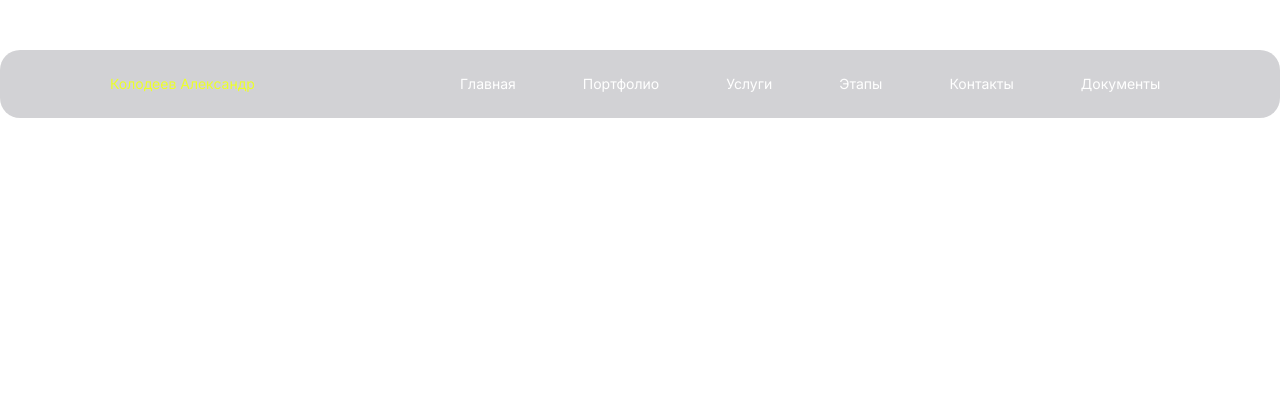
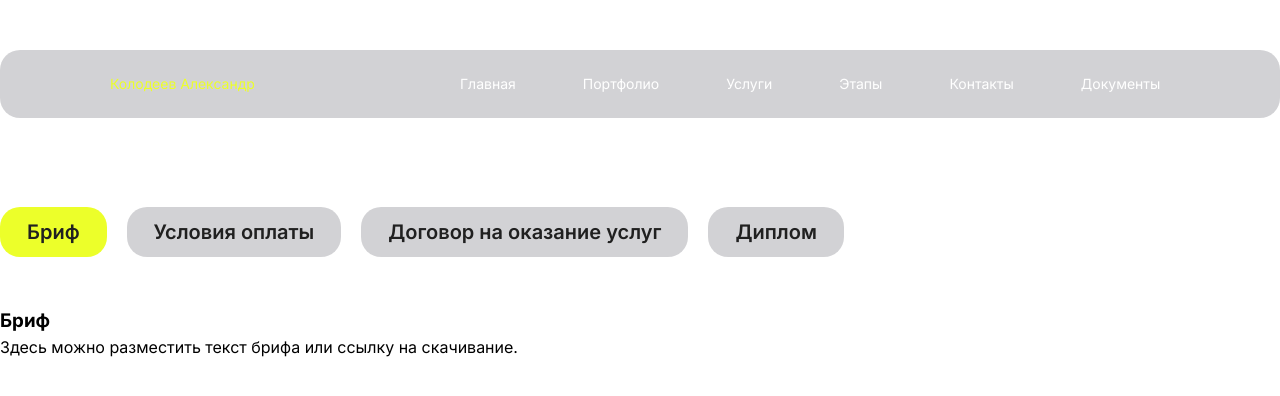
Before and after one commit to Abu014/my-vite-project, a React (Vite) app: page /my-vite-project/documents in a window 1280 px wide. Shown: the top 396 px of the page. Built offline with nearby package versions, Linux system fonts and the light colour scheme.

Commit message:
Обновление контента

```diff
--- a/src/App.jsx
+++ b/src/App.jsx
@@ -2,6 +2,8 @@ import Screen from "./components/Screen.jsx";
 import { BrowserRouter, Routes, Route } from 'react-router-dom';
 import Header from "./components/Header/Header.jsx";
 import PortfolioWall from "./components/PortfolioWall/ PortfolioWall.jsx";
+import Docs from "./components/Documents/Docs.jsx";
+import PortfolioItem from "./components/PortfolioWall/PortfolioItem/PortfolioItem.jsx";
 
 
 function App() {
@@ -13,6 +15,8 @@ function App() {
         <Routes>
             <Route path="/" element={<Screen />} />
             <Route path="/portfolio-wall" element={<PortfolioWall />} />
+            <Route path="/documents" element={<Docs/>}/>
+            <Route path="/portfolio-item" element={<PortfolioItem/>}/>
         </Routes>
     </BrowserRouter>
   )
--- /dev/null
+++ b/src/components/Documents/Docs.css
@@ -0,0 +1,63 @@
+.docs-wrapper__container {
+    display: flex;
+    flex-direction: column;
+    gap: 50px;
+}
+
+/* ---------- Шапка ---------- */
+
+
+.docs-wrapper__back-btn {
+    background: none;
+    border: none;
+    cursor: pointer;
+    padding: 0;
+    display: flex;
+    align-items: center;
+    justify-content: center;
+}
+
+.material-symbols-outlined {
+    color: var(--color-text-secondary);
+    font-size: var(--fs-lg);
+    font-weight: 700;
+    line-height: 1;
+}
+
+.docs-wrapper__title {
+    color: var(--color-text-secondary);
+    font-size: var(--fs-2xl);
+    font-weight: 700;
+    line-height: 1.2;
+    margin: 0;
+}
+
+/* ---------- Табы ---------- */
+.docs-wrapper__tabs {
+    display: flex;
+    gap: 20px;
+}
+
+.docs-wrapper__tab {
+    border-radius: 20px;
+    background: rgba(107, 107, 115, 0.3);
+    padding: 12px 27px;
+    font-size: var(--fs-md);
+    font-weight: 600;
+    line-height: 1.3;
+    color: var(--color-text-secondary);
+    border: none;
+    cursor: pointer;
+    transition: background 0.2s, color 0.2s;
+}
+
+.docs-wrapper__tab.active {
+    background: rgba(236, 255, 42, 1);
+}
+
+.docs-wrapper__tab:focus-visible {
+    outline: 2px solid var(--color-text-primary);
+    outline-offset: 2px;
+}
+
+/* ---------- Контент ---------- */
--- /dev/null
+++ b/src/components/Documents/Docs.jsx
@@ -0,0 +1,73 @@
+import React, {useState} from 'react';
+import "./Docs.css"
+
+const TABS = [
+    { id: '1', label: 'Бриф' },
+    { id: '2', label: 'Условия оплаты' },
+    { id: '3', label: 'Договор на оказание услуг' },
+    { id: '4', label: 'Диплом' },
+
+];
+const TAB_CONTENT = {
+    '1': {
+        title: 'Бриф',
+        description: 'Здесь можно разместить текст брифа или ссылку на скачивание.',
+    },
+    '2': {
+        title: 'Условия оплаты',
+        description: 'Информация об условиях оплаты: предоплата, сроки, способы.',
+    },
+    '3': {
+        title: 'Договор на оказание услуг',
+        description: 'Текст договора или PDF-файл для скачивания.',
+    },
+    '4': {
+        title: 'Диплом',
+        description: 'Скан диплома или информация об образовании.',
+    },
+};
+
+const Docs = () => {
+    const [activeTab, setActiveTab] = useState('1');
+
+
+    const activeContent = TAB_CONTENT[activeTab];
+    return (
+        <section id="documents" className="section docs-wrapper">
+            <div className="container docs-wrapper__container">
+
+                <div className="docs-wrapper__tabs" role="tablist">
+
+                    {TABS.map((tab) => (
+
+                        <button
+                            key={tab.id}
+                            role="tab"
+                            aria-selected={activeTab === tab.id}
+                            aria-controls={`panel-${tab.id}`}
+                            className={`docs-wrapper__tab ${activeTab === tab.id ? 'active' : ''}`}
+                            onClick={() => setActiveTab(tab.id)}
+                        >
+                            {tab.label}
+                        </button>
+                    ))}
+                </div>
+                <div className="docs-wrapper__tabs-content">
+                    {activeContent && (
+                        <div
+                            role="tabpanel"
+                            id={`panel-${activeTab}`}
+                            className="docs__panel"
+                        >
+                            <h3 className="docs__panel-title">{activeContent.title}</h3>
+                            <p className="docs__panel-desc">{activeContent.description}</p>
+                        </div>
+                    )}
+                </div>
+            </div>
+
+        </section>
+    );
+};
+
+export default Docs;
--- a/src/components/PortfolioWall/ PortfolioWall.jsx
+++ b/src/components/PortfolioWall/ PortfolioWall.jsx
@@ -1,10 +1,10 @@
 import { useState } from 'react';
 import { useNavigate } from 'react-router-dom';
 import './PortfolioWall.css';
-import {SPORT_WORKS} from "../../data/ portfolioWorks.js";
+import {SPORT_WORKS} from "../../data/portfolioWorks.js";
 
 
-
+const PORTFOLIO_ITEM_PATH = '/portfolio-item';
 const TABS = [
     { id: 'sport', label: 'Спортивные направления' },
     { id: 'other', label: 'Другие направления' },
@@ -62,7 +62,7 @@ const PortfolioWall = () => {
                                                 />
                                         <h3 className="portfolio-wall__card-title">{work.title}</h3>
                                         <div className="portfolio-wall__card-desc">{work.description}
-                                            <button type="button" className="portfolio-wall__card-btn">Подробнее...</button>
+                                            <button type="button" className="portfolio-wall__card-btn" onClick={()=>navigate(PORTFOLIO_ITEM_PATH)}>Подробнее...</button>
                                         </div>
                                     </article>
                                 ))}
--- /dev/null
+++ b/src/components/PortfolioWall/PortfolioItem/PortfolioItem.jsx
@@ -0,0 +1,22 @@
+import React from 'react';
+import "./PortfolioItem.css"
+
+const PortfolioItem = () => {
+    return (
+        <section id="portfolio_item">
+            <div className="container portfolio-item__container">
+                <div className="portfolio-item__header">
+                    <h2 className="portfolio-item__title">
+                        Подробно о проектах
+                    </h2>
+
+
+                </div>
+
+            </div>
+
+        </section>
+    );
+};
+
+export default PortfolioItem;
--- a/src/components/PortfolioWall/PortfolioWall.css
+++ b/src/components/PortfolioWall/PortfolioWall.css
@@ -202,4 +202,7 @@
     .portfolio-wall__card-desc{
         font-size: 16px;
     }
+    body{
+        padding-top:50px;
+    }
 }
--- a/src/components/Stages/Stages.css
+++ b/src/components/Stages/Stages.css
@@ -120,6 +120,9 @@
         padding-inline:16px;
         padding-block: 38px ;
     }
+    .stages__item{
+        flex-direction: column;
+    }
     .stages__container{
         gap: 9px;
     }
--- a/src/data/ portfolioWorks.js
+++ b/src/data/portfolioWorks.js
@@ -2,6 +2,10 @@ import bannerImage from '../assets/Frame 52.png';
 import posterImage from '../assets/Frame 52 (1).png';
 import otherImg1 from '../assets/Frame 52 (2).png';
 import otherImg2 from '../assets/Frame 52 (3).png';
+import posterExampl from '../assets/Instagram story - 17 1.png';
+import bannerExampl from '../assets/Instagram_story - 10 1.png';
+import bannerMain from '../assets/iPad_Pro_2018.png';
+import posterMain from '../assets/iPad_Mini_2021.png';
 
 
 
@@ -11,6 +15,8 @@ export const SPORT_WORKS = [
         title: 'Баннер для социальных сетей',
         description: 'Истории получают больше внимания, чем обычные посты. Баннер помогает захватить внимание за первые 1–2 секунды.',
         images: bannerImage,
+        mainImage: bannerMain,
+        examplImage: bannerExampl,
 
     },
     {
@@ -19,6 +25,10 @@ export const SPORT_WORKS = [
         description: 'Когда рекламный материал выглядит системно и качественно, бренд воспринимается как более серьёзный и надёжный.',
         images:
         posterImage,
+        mainImage: posterMain,
+
+        examplImage: posterExampl,
+
     },
     {
         id: 3,
```
Also changed, not shown: src/components/Header/Header.jsx (+32 -37 lines), src/components/Portfolio/Portfolio.jsx (+7 -8 lines), src/components/PortfolioWall/PortfolioItem/PortfolioItem.css (added).
